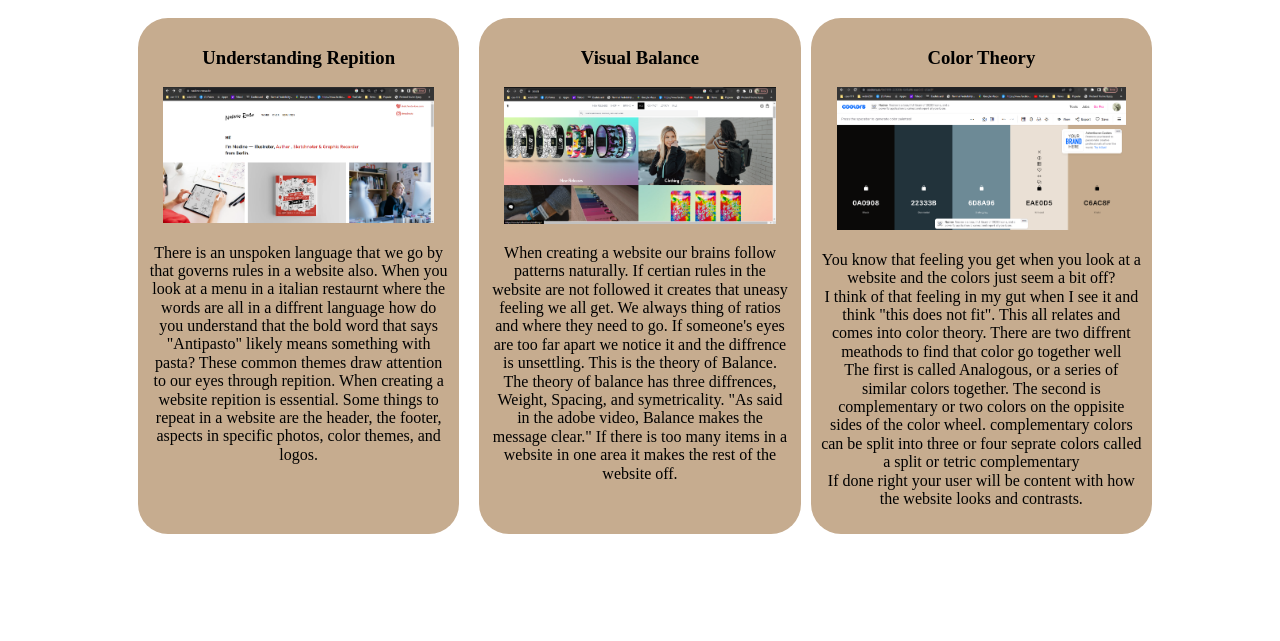
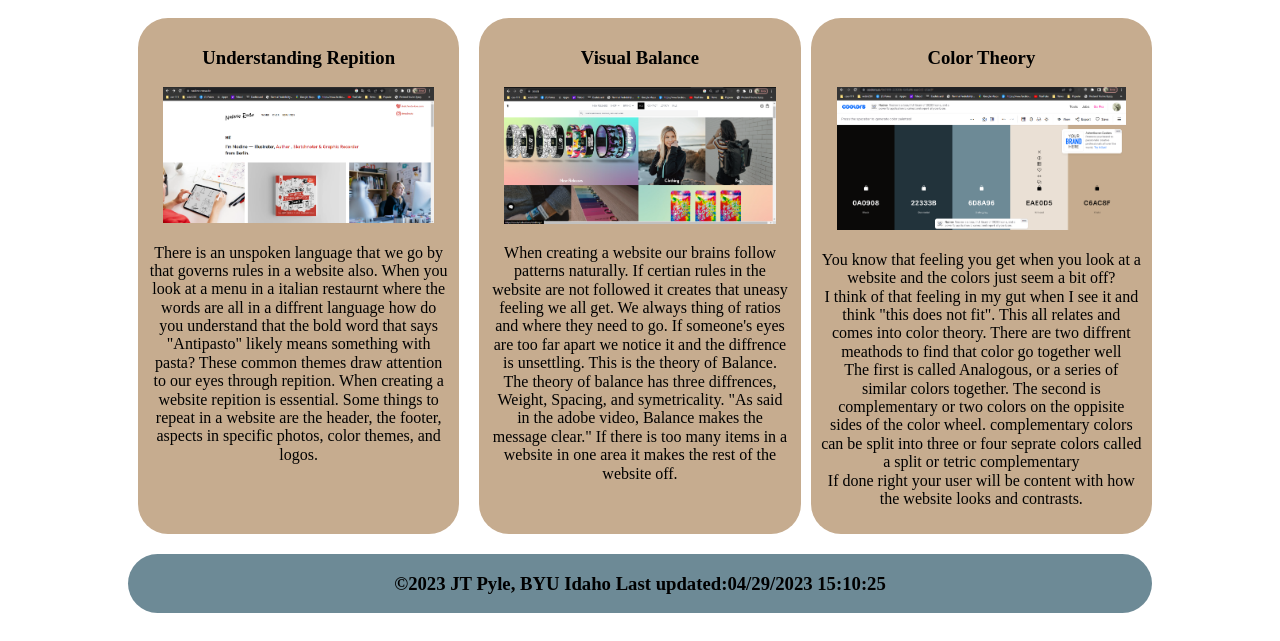
Before and after one commit to CrumMan/WDD-230, a plain HTML site: page lesson2/design-principles.html in a window 1280 px wide. Shown: the part 159-800 px from the top of the page. Drawn offline with nearby package versions, Linux system fonts and the light colour scheme.

Commit message:
footer added

```diff
--- a/lesson2/design-principles.html
+++ b/lesson2/design-principles.html
@@ -9,7 +9,7 @@
     <link rel="stylesheet" href="styles/small.css">
     <link rel="stylesheet" href="styles/medium.css">
     <link rel="stylesheet" href="styles/large.css">
-    <!-- <script src="#" defer></script> -->
+    <script src="scripts/main.js" defer></script>
 </head>
 <body>
     <div class="content">
@@ -49,8 +49,10 @@
                 draw attention to our eyes through repition. When creating a website repition is essential.
                 Some things to repeat in a website are the header, the footer, aspects in specific photos, color themes, and logos.
             </p>
-        <div>
+        </div>
+        <footer>
+            <h3>&copy;<span id="currentyear"></span> JT Pyle, BYU Idaho Last updated:<span id="lastupdated"></span></h3>
+        </footer>
     </div>
     </body>
-
 </html>
--- /dev/null
+++ b/lesson2/scripts/main.js
@@ -0,0 +1,6 @@
+const now =new Date();
+currentyear= document.querySelector("#currentyear");
+currentyear.textContent = now.getFullYear();
+
+const lastupdated = document.querySelector("#lastupdated")
+lastupdated.textContent = document.lastModified
--- a/lesson2/styles/small.css
+++ b/lesson2/styles/small.css
@@ -27,7 +27,7 @@ header{
 }
 
 .Repitition{
-    grid-row: 4/5;
+    grid-row: 4;
     background-color: #C6AC8F;
     margin:10px auto;
     border-radius: 30px;
@@ -35,3 +35,11 @@ header{
 img{
     width:90%;
 }
+footer{
+    grid-row: 5;
+    grid-column: 1/5;
+    margin:10px auto;
+    border-radius: 30px;
+    background-color: #6D8A96;
+    width:100%
+}
```
